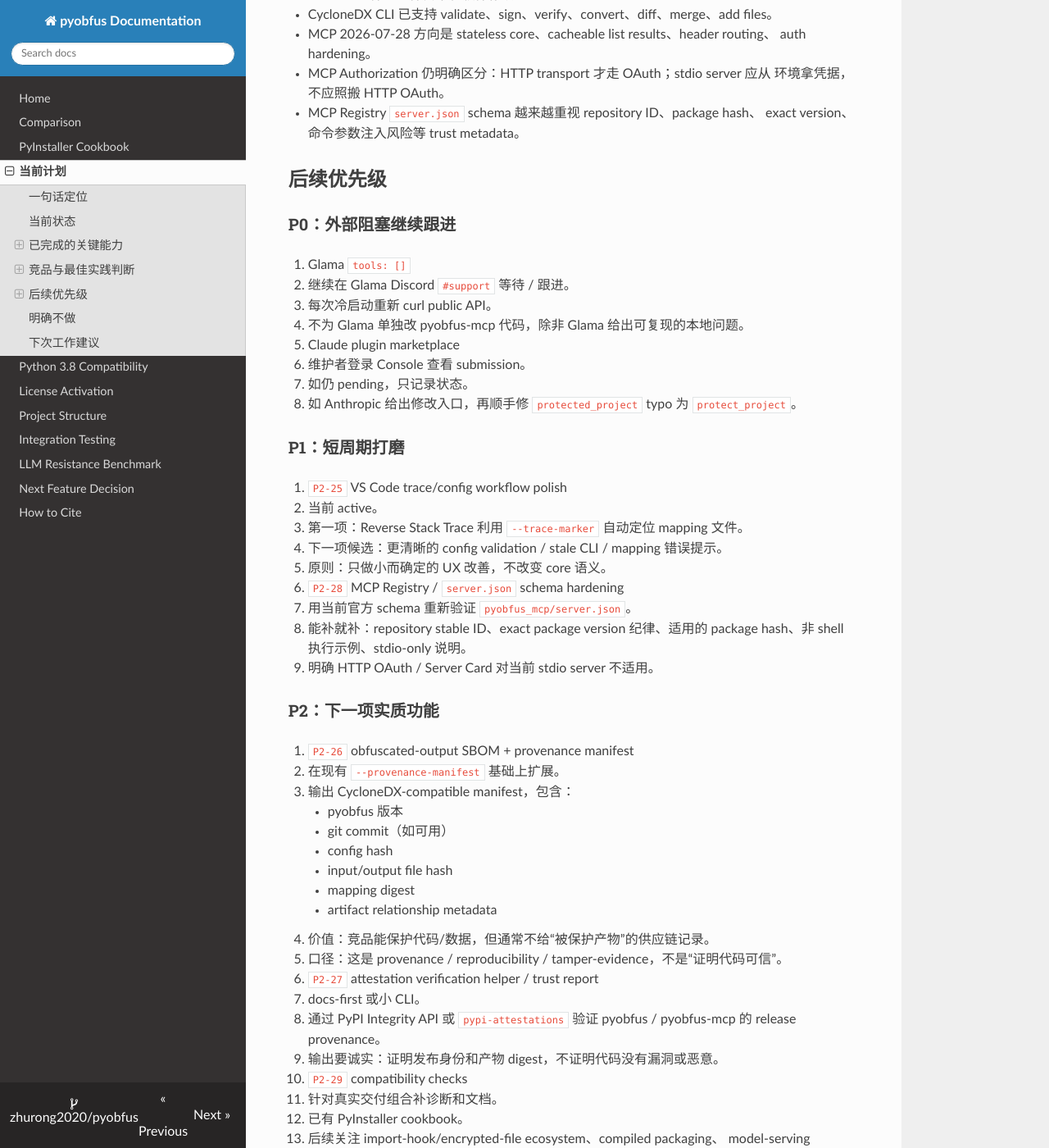
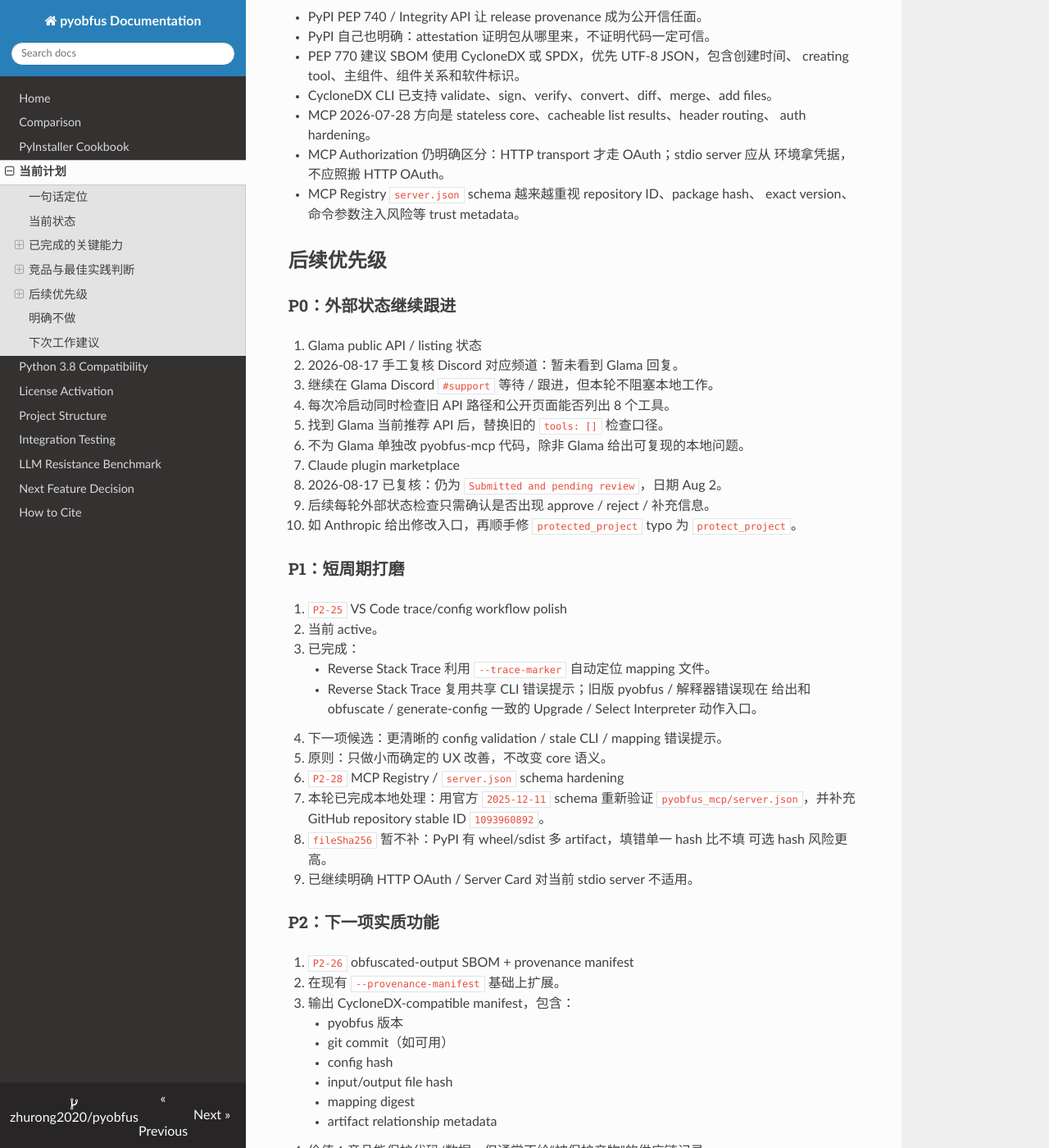
Before and after one commit to zhurong2020/pyobfus, an MkDocs documentation site: the page built from docs/CURRENT_PLAN_ZH.md, in a window 1280 px wide and 1400 px high, scrolled down 2092 px. Shown: the whole window at 82% size. Built offline with MkDocs 1.6.1, drawn with Linux system fonts in a browser that asks for light colours; nearby versions of some CDN libraries; some of the changed text lies outside the part shown.

```diff
--- a/docs/CURRENT_PLAN_ZH.md
+++ b/docs/CURRENT_PLAN_ZH.md
@@ -1,6 +1,6 @@
 # pyobfus 当前计划
 
-更新时间：2026-08-14
+更新时间：2026-08-17
 
 这份文档是当前项目状态和后续计划的中文单一入口，面向维护者日常查看。旧的
 `ROADMAP.md` 和 `POST_V0.4_TODO.md` 保留为历史归档和详细来源，但后续日常
@@ -24,11 +24,19 @@ pyobfus 是面向 AI 辅助开发时代的 Python 代码保护工具：保留纯
 - 近期下载：`pyobfus-mcp` 最新成功刷新为 day/week/month `2 / 67 / 598`；
   `pyobfus` 最近一次刷新触发 pypistats 429，沿用同日稍早成功快照
   `30 / 324 / 1,847`。
-- 外部分发阻塞：
-  - Glama 公开 API 仍返回 `tools: []`，但 Glama 自己的 build instance logs
-    已确认 `initialize -> ListToolsRequest` 能看到 8 个 tools。判断为 Glama
-    release-to-public-API/listing 同步问题，不是 pyobfus-mcp 代码或配置问题。
-  - Claude plugin submission 仍为 `Submitted and pending review`，日期 Aug 2。
+- 外部分发状态：
+  - Glama 旧公开 API 路径
+    `/api/mcp/v1/servers/io.github.zhurong2020/pyobfus-mcp` 当前返回
+    `not_found`；公开页面 `/mcp/servers/zhurong2020/pyobfus` 仍可打开，页面内
+    可解析到 8 个工具名。下一步不是改 pyobfus-mcp 代码，而是确认 Glama 当前
+    推荐的 public API / listing 查询路径，并在 Discord `#support` 跟进旧路径
+    失效或同步状态。维护者 2026-08-17 手工复核对应 Discord 频道：暂未看到
+    Glama 回复，本轮跳过，等待外部反馈或下一次周期复查。
+  - Claude plugin submission 已由维护者在 Console
+    `/plugins/submissions` 于 2026-08-17 手工复核：`pyobfus` 仍为
+    `Submitted and pending review`，日期 Aug 2；提交描述里的
+    `One-call protected_project workflow` typo 仍存在，继续机会性修复，不为
+    typo 单独重提。
 
 ## 已完成的关键能力
 
@@ -91,16 +99,18 @@ bytecode 加密。
 
 ## 后续优先级
 
-### P0：外部阻塞继续跟进
+### P0：外部状态继续跟进
 
-1. Glama `tools: []`
-   - 继续在 Glama Discord `#support` 等待 / 跟进。
-   - 每次冷启动重新 curl public API。
+1. Glama public API / listing 状态
+   - 2026-08-17 手工复核 Discord 对应频道：暂未看到 Glama 回复。
+   - 继续在 Glama Discord `#support` 等待 / 跟进，但本轮不阻塞本地工作。
+   - 每次冷启动同时检查旧 API 路径和公开页面能否列出 8 个工具。
+   - 找到 Glama 当前推荐 API 后，替换旧的 `tools: []` 检查口径。
    - 不为 Glama 单独改 pyobfus-mcp 代码，除非 Glama 给出可复现的本地问题。
 
 2. Claude plugin marketplace
-   - 维护者登录 Console 查看 submission。
-   - 如仍 pending，只记录状态。
+   - 2026-08-17 已复核：仍为 `Submitted and pending review`，日期 Aug 2。
+   - 后续每轮外部状态检查只需确认是否出现 approve / reject / 补充信息。
    - 如 Anthropic 给出修改入口，再顺手修 `protected_project` typo 为
      `protect_project`。
 
@@ -108,15 +118,21 @@ bytecode 加密。
 
 1. `P2-25` VS Code trace/config workflow polish
    - 当前 active。
-   - 第一项：Reverse Stack Trace 利用 `--trace-marker` 自动定位 mapping 文件。
+   - 已完成：
+     - Reverse Stack Trace 利用 `--trace-marker` 自动定位 mapping 文件。
+     - Reverse Stack Trace 复用共享 CLI 错误提示；旧版 pyobfus / 解释器错误现在
+       给出和 obfuscate / generate-config 一致的 Upgrade / Select Interpreter
+       动作入口。
    - 下一项候选：更清晰的 config validation / stale CLI / mapping 错误提示。
    - 原则：只做小而确定的 UX 改善，不改变 core 语义。
 
 2. `P2-28` MCP Registry / `server.json` schema hardening
-   - 用当前官方 schema 重新验证 `pyobfus_mcp/server.json`。
-   - 能补就补：repository stable ID、exact package version 纪律、适用的 package
-     hash、非 shell 执行示例、stdio-only 说明。
-   - 明确 HTTP OAuth / Server Card 对当前 stdio server 不适用。
+   - 本轮已完成本地处理：用官方 `2025-12-11` schema 重新验证
+     `pyobfus_mcp/server.json`，并补充 GitHub repository stable ID
+     `1093960892`。
+   - `fileSha256` 暂不补：PyPI 有 wheel/sdist 多 artifact，填错单一 hash 比不填
+     可选 hash 风险更高。
+   - 已继续明确 HTTP OAuth / Server Card 对当前 stdio server 不适用。
 
 ### P2：下一项实质功能
 
@@ -173,6 +189,5 @@ bytecode 加密。
 
 ## 下次工作建议
 
-1. 完成并发布 VS Code trace/config 小打磨。
-2. 做 `server.json` schema hardening。
-3. 若外部分发仍无进展，但状态已稳定，就开始 `P2-26` SBOM/provenance 设计。
+1. 若还要继续 VS Code 小打磨，优先 config validation 错误提示。
+2. 若外部分发仍无进展，但状态已稳定，就开始 `P2-26` SBOM/provenance 设计。
```
Also changed, not shown: docs/POST_V0.4_TODO.md (+5 -3 lines), docs/ROADMAP.md (+5 -2 lines).
